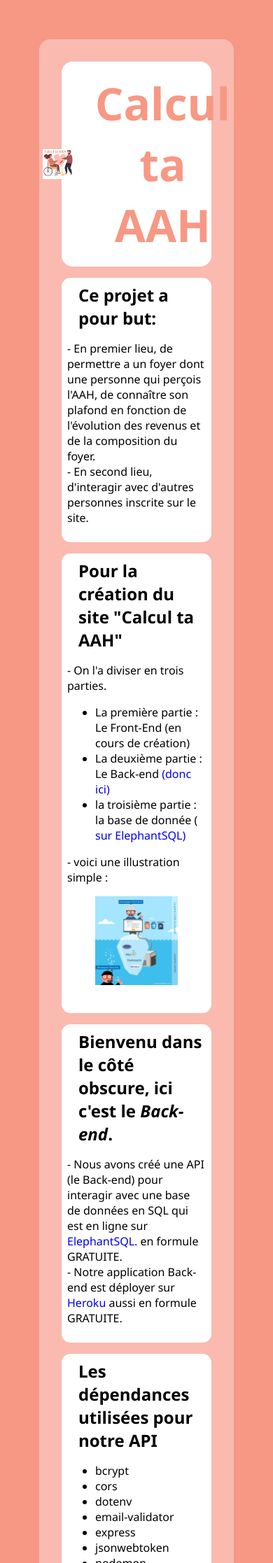
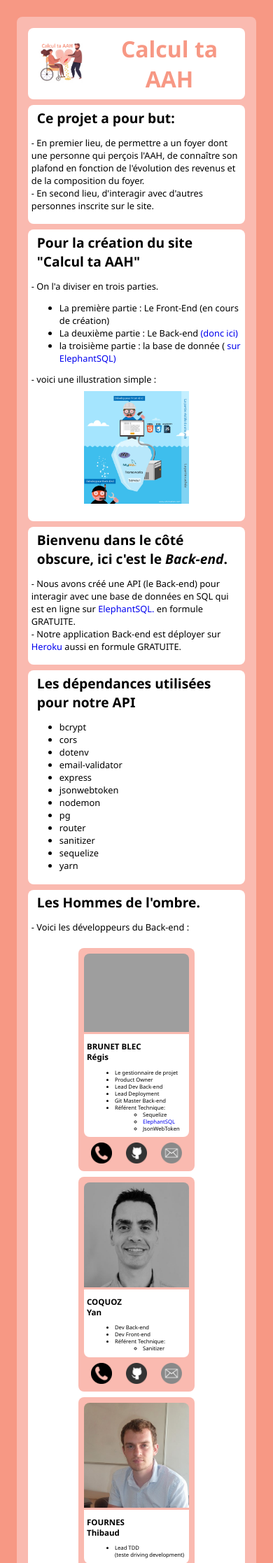
Before and after one commit to Cide74/calcul_ta_aah-back_index_html_page, a PHP site: page / in a window 390 px wide. Shown: the top 2234 px of the page at 70% size. Run offline with PHP 8.4, Linux system fonts and the light colour scheme; grey boxes are pictures that could not be loaded.

Commit message:
add @media screen

```diff
--- a/app/css/style.css
+++ b/app/css/style.css
@@ -15,7 +15,6 @@ body {
 .title {
   display: flex;
   justify-content: center;
-  margin: 0rem;
   background-color: white;
   border-radius:1rem ;
 }
@@ -136,12 +135,100 @@ a:link
 }
 
 
-/*Pour tous les appareils équipés d'écrans et dont la taille est inférieure à 780px
+/*Pour tous les appareils équipés d'écrans et dont la taille est inférieure à 780px*/
 @media screen and (max-width: 780px){
-    body{
-        background-color: #848; /*Violet
+
+  html {
+    margin: 1rem;
   }
-    .conteneur-flex{
-        flex-flow: column wrap;
-    }
-}*/
+
+body {
+  border-radius:0.5rem ;
+  padding: 1rem;
+}
+
+.title {
+  border-radius:0.5rem ;
+}
+
+.title__logo {
+  width: 20%;
+  height: 20%;
+  padding: 1rem;
+  margin: auto;
+}
+
+.title__name {
+  font-size: 2em;
+  padding: 0.5rem ;
+  width: 100%;
+}
+
+.paragraphe {
+  font-size: 0.8em;
+  font-weight: 500;
+  background-color: white;
+  border-radius:0.5rem ;
+  padding: 0.3rem;
+  margin: 0.5rem 0rem;
+}
+
+.p__title {
+  margin: 0rem 0rem 0rem 0.5rem;
+  border-radius:0.5rem ;
+}
+
+.example__img {
+  max-width: 50%;
+  height: 50%;
+  padding: 0.5rem;
+  margin: auto;
+}
+
+.card {
+  margin: 0.25rem;
+  border-radius: 0.5rem;
+  max-width: 150px;
+  padding: 0.5rem;
+}
+
+.card__img {
+  max-width: 150px;
+  Max-height: 150px;
+  border-radius: 0.5rem 0.5rem 0rem 0rem;
+
+}
+
+.card__paragraphe {
+  font-size: 0.75em;
+  font-weight: 500;
+  padding: 0rem 0rem 0rem 0.25rem;
+  border-radius:0rem 0rem 0.5rem 0.5rem ;
+  max-width: 220px;
+  height: 100%;
+}
+
+.card__contact {
+  display: flex;
+  justify-content: space-around;
+}
+
+.card__ico {
+  max-width: 30px;
+  Max-height: 30px;
+  margin-top: 0.5rem;
+}
+
+.paragraphe__card {
+  font-size: 0.8em;
+  border-radius:0.4rem ;
+  padding: 0.25rem;
+  margin-bottom: 0.5rem ;
+}
+
+.footer__title {
+  padding: 0.5rem;
+  border-radius:0.5rem ;
+}
+
+}
```
